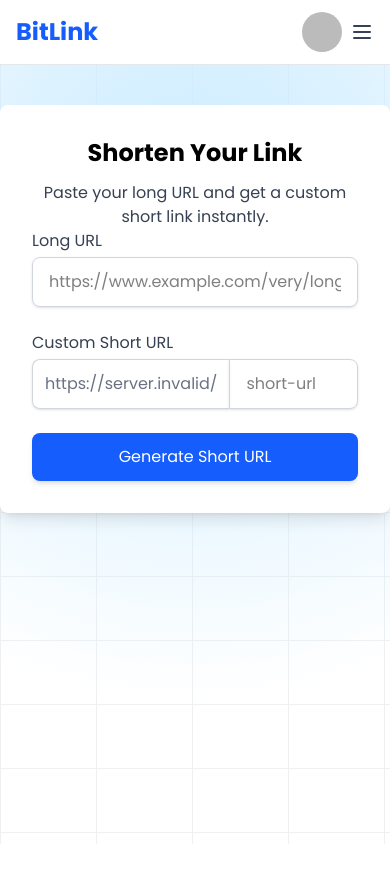
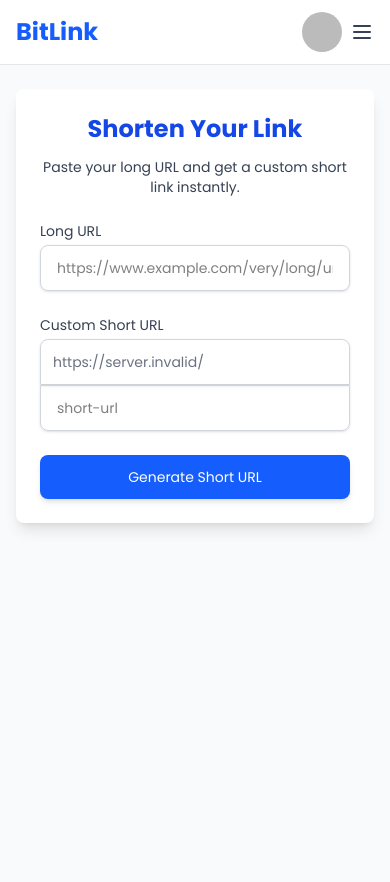
Before and after one commit to maheshchaudhary845/BitLink-A_URL_Shortener, a Next.js app: page /shorten in a window 390 px wide. Shown: the top 882 px of the page. Before the commit the page ends 844 px from the top, so only its background shows below. Built offline with nearby package versions, Linux system fonts and the light colour scheme; no server answers; sample sign-in values are in the browser's storage.

Commit message:
fixed responsiveness

```diff
--- a/app/shorten/page.js
+++ b/app/shorten/page.js
@@ -1,4 +1,4 @@
-"use client"
+"use client";
 import Link from "next/link";
 import { useEffect, useState } from "react";
 import { toast, ToastContainer } from "react-toastify";
@@ -6,92 +6,141 @@
 import { useRouter } from "next/navigation";
 
 const Shorten = () => {
-    const [longUrl, setLongUrl] = useState("")
-    const [shortUrl, setShortUrl] = useState("")
-    const [generated, setGenerated] = useState("")
-    const [isLoading, setIsLoading] = useState(false)
-    const [tempUrl, setTempUrl] = useState("")
-    const {data: session} = useSession()
-    const router = useRouter()
+    const [longUrl, setLongUrl] = useState("");
+    const [shortUrl, setShortUrl] = useState("");
+    const [generated, setGenerated] = useState("");
+    const [isLoading, setIsLoading] = useState(false);
+    const [tempUrl, setTempUrl] = useState("");
+    const { data: session } = useSession();
+    const router = useRouter();
 
-    useEffect(()=>{
-        if(!session){
-            router.push("/login")
+    useEffect(() => {
+        if (!session) {
+            router.push("/login");
         }
-    }, [session, router])
+    }, [session, router]);
 
     const generate = async (e) => {
         e.preventDefault();
-        setIsLoading(true)
-        setTempUrl(shortUrl)
+        setIsLoading(true);
+        setTempUrl(shortUrl);
 
         const myHeaders = new Headers();
         myHeaders.append("Content-Type", "application/json");
 
         const raw = JSON.stringify({
-            "longUrl": longUrl,
-            "shortUrl": shortUrl
+            longUrl,
+            shortUrl,
         });
 
         const requestOptions = {
             method: "POST",
             headers: myHeaders,
             body: raw,
-            redirect: "follow"
+            redirect: "follow",
         };
 
         fetch(`/api/generate/`, requestOptions)
             .then((response) => response.json())
             .then((result) => {
-                setIsLoading(false)
-                if(result.success){
-                    toast.success("URL Generated Successfully!")
-                    setGenerated("true")
-                    setLongUrl("")
-                    setShortUrl("")
-                }
-                else{
-                    toast.error("URL not Generated!")
-                    setGenerated("false")
+                setIsLoading(false);
+                if (result.success) {
+                    toast.success("URL Generated Successfully!");
+                    setGenerated("true");
+                    setLongUrl("");
+                    setShortUrl("");
+                } else {
+                    toast.error("URL not Generated!");
+                    setGenerated("false");
                 }
             })
             .catch((error) => console.error(error));
-    }
+    };
+
     return (
-        <main>
-            <div className="max-w-3xl mx-auto bg-white rounded-lg shadow-lg my-10 p-8">
-                <div className="flex flex-col items-center gap-3">
-                    <h1 className="text-2xl font-bold text-center">Shorten Your Link</h1>
-                    <p className="text-gray-700 text-center">Paste your long URL and get a custom short link instantly.</p>
+        <main className="min-h-screen px-4 py-6 bg-gray-50">
+            <div className="max-w-3xl mx-auto bg-white rounded-lg shadow-lg p-6 sm:p-8">
+                <div className="flex flex-col items-center gap-3 mb-6">
+                    <h1 className="text-2xl sm:text-3xl font-bold text-center text-blue-700">
+                        Shorten Your Link
+                    </h1>
+                    <p className="text-gray-700 text-center text-sm sm:text-base">
+                        Paste your long URL and get a custom short link instantly.
+                    </p>
                 </div>
+
                 <form onSubmit={generate} className="space-y-6">
                     <div>
-                        <label htmlFor="longurl" className="block text-gray-700 mb-1">Long URL</label>
-                        <input type="url" id="longurl" required value={longUrl} onChange={(e) => { setLongUrl(e.target.value) }} placeholder="https://www.example.com/very/long/url" className="w-full px-4 py-3 border border-gray-300 rounded-lg shadow-sm focus:outline-none focus:ring-2 focus:ring-blue-500 focus:border-blue-500" />
+                        <label htmlFor="longurl" className="block text-gray-700 mb-1 text-sm sm:text-base">
+                            Long URL
+                        </label>
+                        <input
+                            type="url"
+                            id="longurl"
+                            required
+                            value={longUrl}
+                            onChange={(e) => setLongUrl(e.target.value)}
+                            placeholder="https://www.example.com/very/long/url"
+                            className="w-full px-4 py-3 border border-gray-300 rounded-lg shadow-sm text-sm sm:text-base focus:outline-none focus:ring-2 focus:ring-blue-500 focus:border-blue-500"
+                        />
                     </div>
+
                     <div>
-                        <label htmlFor="shorturl" className="block text-gray-700 mb-1">Custom Short URL</label>
-                        <div className="flex">
-                            <span className="inline-flex items-center px-3 text-gray-500 rounded-l-lg border-r-0 border border-gray-300 shadow-sm">{process.env.NEXT_PUBLIC_HOST}/</span>
-                            <input type="text" id="shorturl" value={shortUrl} required onChange={(e) => { setShortUrl(e.target.value) }} placeholder="short-url" className="w-full px-4 py-3 border border-gray-300 rounded-r-lg shadow-sm focus:outline-none focus:ring-2 focus:ring-blue-500 focus:border-blue-500 " />
+                        <label htmlFor="shorturl" className="block text-gray-700 mb-1 text-sm sm:text-base">
+                            Custom Short URL
+                        </label>
+                        <div className="flex flex-col sm:flex-row">
+                            <span className="inline-flex items-center px-3 py-3 text-gray-500 border border-gray-300 rounded-t-lg sm:rounded-l-lg sm:rounded-tr-none shadow-sm text-sm sm:text-base">
+                                {process.env.NEXT_PUBLIC_HOST}/
+                            </span>
+                            <input
+                                type="text"
+                                id="shorturl"
+                                value={shortUrl}
+                                required
+                                onChange={(e) => setShortUrl(e.target.value)}
+                                placeholder="short-url"
+                                className="w-full px-4 py-3 border border-gray-300 rounded-b-lg sm:rounded-r-lg sm:rounded-bl-none shadow-sm text-sm sm:text-base focus:outline-none focus:ring-2 focus:ring-blue-500 focus:border-blue-500"
+                            />
                         </div>
                     </div>
-                    <button type="submit" className="w-full cursor-pointer px-6 py-3 text-white bg-blue-600 rounded-lg hover:bg-blue-700 shadow-md focus:ring-2 focus:ring-blue-500 disabled:cursor-not-allowed disabled:opacity-50 transition duration-200 opacity-100" disabled={isLoading}>{isLoading ? "Generating..." : "Generate Short URL"}</button>
+
+                    <button
+                        type="submit"
+                        disabled={isLoading}
+                        className="w-full px-6 py-3 text-white bg-blue-600 rounded-lg hover:bg-blue-700 shadow-md focus:ring-2 focus:ring-blue-500 disabled:cursor-not-allowed disabled:opacity-50 transition duration-200 text-sm sm:text-base"
+                    >
+                        {isLoading ? "Generating..." : "Generate Short URL"}
+                    </button>
                 </form>
-                {generated==="true" && <>
-                    <div className="flex justify-center items-center bg-sky-200 rounded-xl p-5 mt-4">
-                        <div>Your Short URL is <Link href={`${process.env.NEXT_PUBLIC_HOST}/${tempUrl}`} target="_blank" className="text-blue-700">{process.env.NEXT_PUBLIC_HOST}/{tempUrl}</Link></div>
+
+                {generated === "true" && (
+                    <div className="flex justify-center items-center bg-sky-100 rounded-xl p-4 mt-6 text-sm sm:text-base text-center">
+                        <div>
+                            Your Short URL is{" "}
+                            <Link
+                                href={`${process.env.NEXT_PUBLIC_HOST}/${tempUrl}`}
+                                target="_blank"
+                                className="text-blue-700 underline break-words"
+                            >
+                                {process.env.NEXT_PUBLIC_HOST}/{tempUrl}
+                            </Link>
+                        </div>
                     </div>
-                </>}
-                {generated==="false" && <>
-                    <div className="flex justify-center items-center bg-red-200 rounded-xl p-5 mt-4">
-                        <div>Sorry, URL {process.env.NEXT_PUBLIC_HOST}/{tempUrl} is already taken by some user</div>
+                )}
+
+                {generated === "false" && (
+                    <div className="flex justify-center items-center bg-red-100 rounded-xl p-4 mt-6 text-sm sm:text-base text-center text-red-700">
+                        <div>
+                            Sorry, URL <strong>{process.env.NEXT_PUBLIC_HOST}/{tempUrl}</strong> is already taken by another user.
+                        </div>
                     </div>
-                </>}
-                <ToastContainer/>
+                )}
+
+                <ToastContainer />
             </div>
         </main>
-    )
-}
+    );
+};
 
 export default Shorten;
```
Also changed, not shown: components/Dashboard.js (+76 -19 lines).
